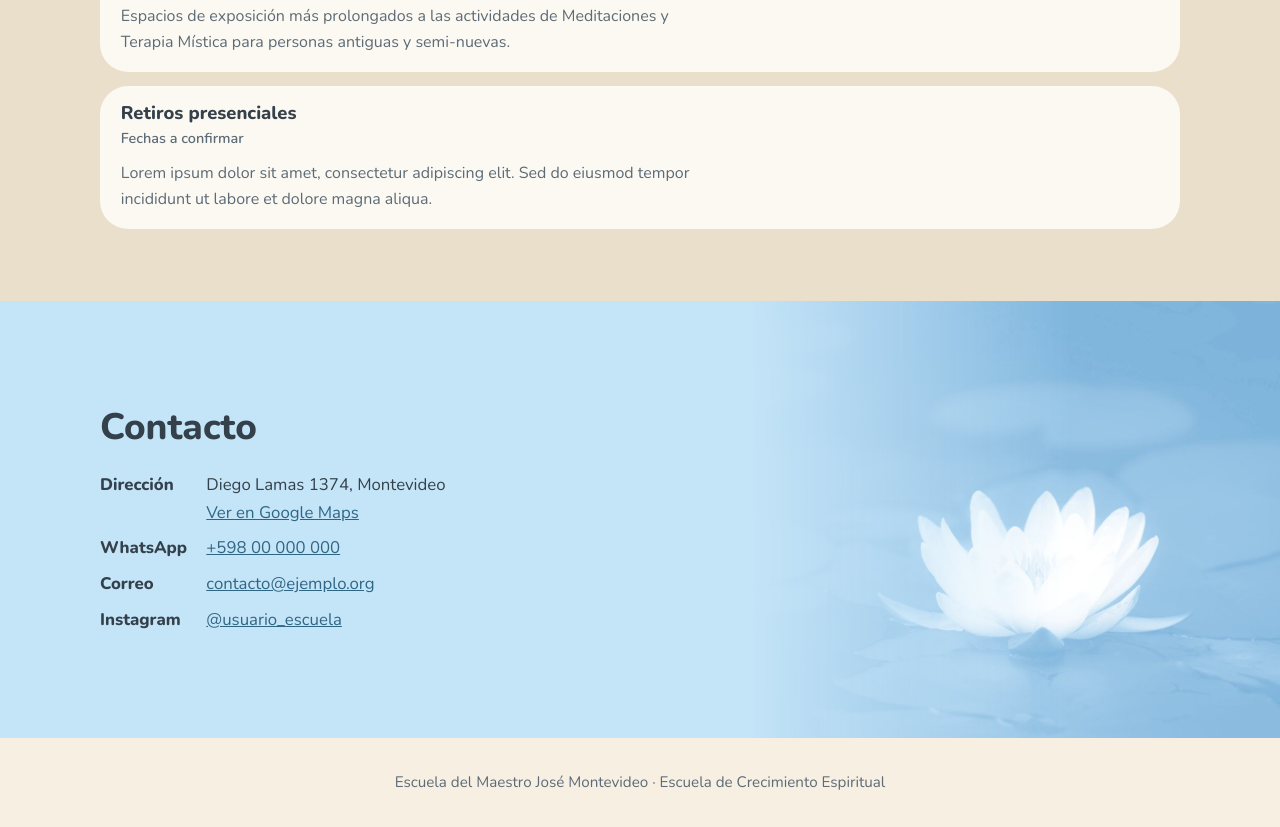
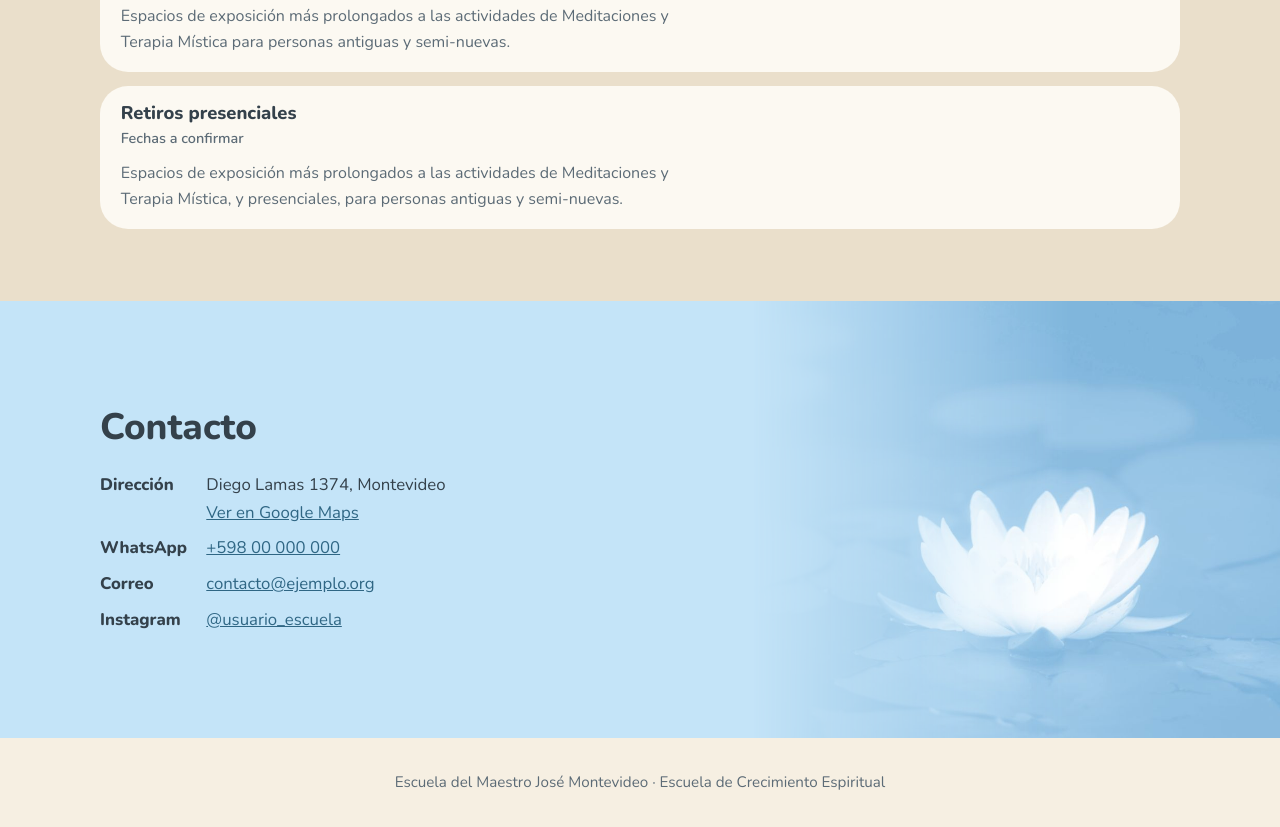
Before and after one commit to fvarietti/web-escuela-jose, a plain HTML site: page index.html in a window 1280 px wide. Shown: the part 2355-3182 px from the top of the page. Drawn offline with nearby package versions, Linux system fonts and the light colour scheme.

Commit message:
Update index.html

```diff
--- a/index.html
+++ b/index.html
@@ -66,7 +66,7 @@
     <ul class="lista">
       <li class="fila"><div class="txt"><h3>Meditaciones y Terapia Mística</h3><small>Miércoles de 19:30 a 21 h</small><p>La Terapia Mística te conecta con lo más profundo de ti mismo y te ayuda a encontrar tu guía interior para mejorar en todos los aspectos de tu vida: salud, emociones, sanar tus vínculos, trascender.</p></div></li>
       <li class="fila"><div class="txt"><h3>Retiros online</h3><small>Fines de semana (según agenda)</small><p>Espacios de exposición más prolongados a las actividades de Meditaciones y Terapia Mística para personas antiguas y semi-nuevas.</p></div></li>
-      <li class="fila"><div class="txt"><h3>Retiros presenciales</h3><small>Fechas a confirmar</small><p>Lorem ipsum dolor sit amet, consectetur adipiscing elit. Sed do eiusmod tempor incididunt ut labore et dolore magna aliqua.</p></div></li>
+      <li class="fila"><div class="txt"><h3>Retiros presenciales</h3><small>Fechas a confirmar</small><p>Espacios de exposición más prolongados a las actividades de Meditaciones y Terapia Mística, y presenciales, para personas antiguas y semi-nuevas.</p></div></li>
     </ul>
   </div>
 </section>
```
